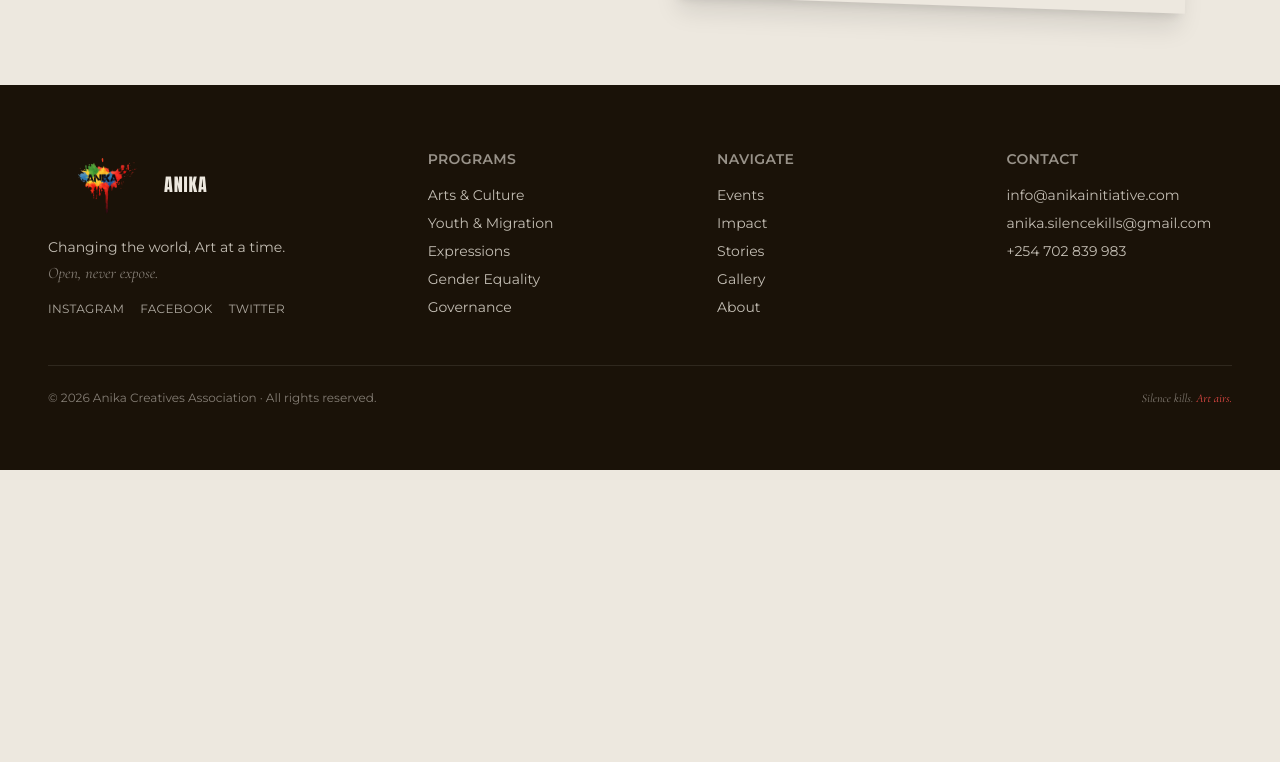
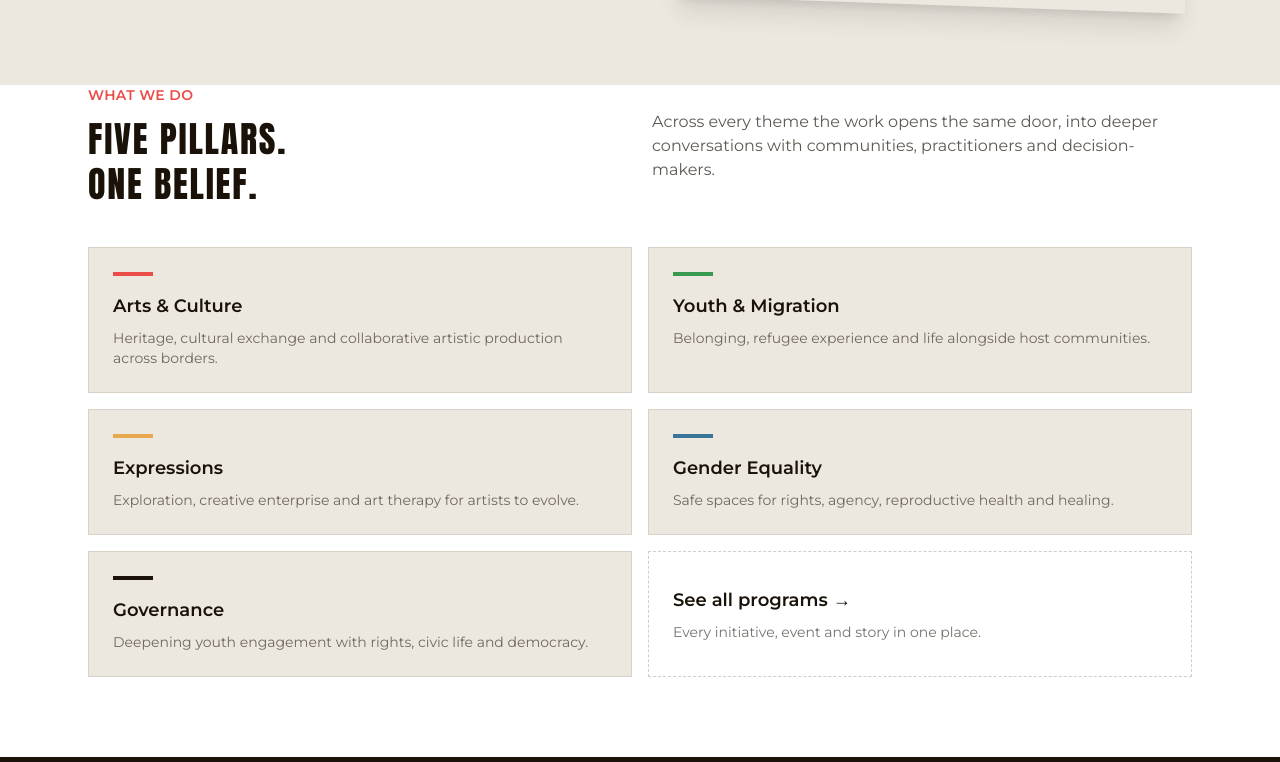
Before and after one commit to Jkosencha/Anika-Initiative, a React (Vite) app: page / in a window 1280 px wide. Shown: the part 1318-2080 px from the top of the page. Before the commit the page ends 1788 px from the top, so only its background shows below. Built offline with nearby package versions, Linux system fonts and the light colour scheme.

Commit message:
Add programs section to Home page

```diff
--- a/src/pages/Home.jsx
+++ b/src/pages/Home.jsx
@@ -5,6 +5,14 @@ const stats = [
   { value: '2,500+', label: 'Forum Participants', color: 'text-anika-green' },
   { value: '150', label: 'Artists Engaged', color: 'text-gold' },
   { value: '24M+', label: 'Online Impressions', color: 'text-anika-blue' },
+]
+
+const pillars = [
+  { name: 'Arts & Culture', color: 'bg-coral', description: 'Heritage, cultural exchange and collaborative artistic production across borders.' },
+  { name: 'Youth & Migration', color: 'bg-anika-green', description: 'Belonging, refugee experience and life alongside host communities.' },
+  { name: 'Expressions', color: 'bg-gold', description: 'Exploration, creative enterprise and art therapy for artists to evolve.' },
+  { name: 'Gender Equality', color: 'bg-anika-blue', description: 'Safe spaces for rights, agency, reproductive health and healing.' },
+  { name: 'Governance', color: 'bg-ink', description: 'Deepening youth engagement with rights, civic life and democracy.' },
 ]
 
 const polaroid = (rotate) =>
@@ -104,6 +112,44 @@ function Home() {
           </div>
         </div>
       </section>
+
+      <section className="bg-white">
+        <div className="mx-auto max-w-6xl px-6 pb-20">
+          <div className="grid gap-6 sm:grid-cols-2">
+            <div>
+              <p className="font-body text-sm font-semibold uppercase tracking-wide text-coral">What We Do</p>
+              <h2 className="mt-3 font-display text-3xl uppercase leading-tight text-ink sm:text-4xl">
+                Five pillars.
+                <br />
+                One belief.
+              </h2>
+            </div>
+            <p className="self-center font-body text-ink/70">
+              Across every theme the work opens the same door, into deeper conversations with
+              communities, practitioners and decision-makers.
+            </p>
+          </div>
+
+          <div className="mt-10 grid gap-4 sm:grid-cols-2">
+            {pillars.map((pillar) => (
+              <div key={pillar.name} className="border border-ink/10 bg-cream p-6">
+                <span className={`block h-1 w-10 ${pillar.color}`} />
+                <p className="mt-4 font-body text-lg font-semibold text-ink">{pillar.name}</p>
+                <p className="mt-2 font-body text-sm text-ink/60">{pillar.description}</p>
+              </div>
+            ))}
+            <NavLink
+              to="/programs"
+              className="flex flex-col justify-center border border-dashed border-ink/20 p-6 hover:border-ink/40"
+            >
+              <p className="font-body text-lg font-semibold text-ink">See all programs &rarr;</p>
+              <p className="mt-2 font-body text-sm text-ink/60">
+                Every initiative, event and story in one place.
+              </p>
+            </NavLink>
+          </div>
+        </div>
+      </section>
     </>
   )
 }
```
